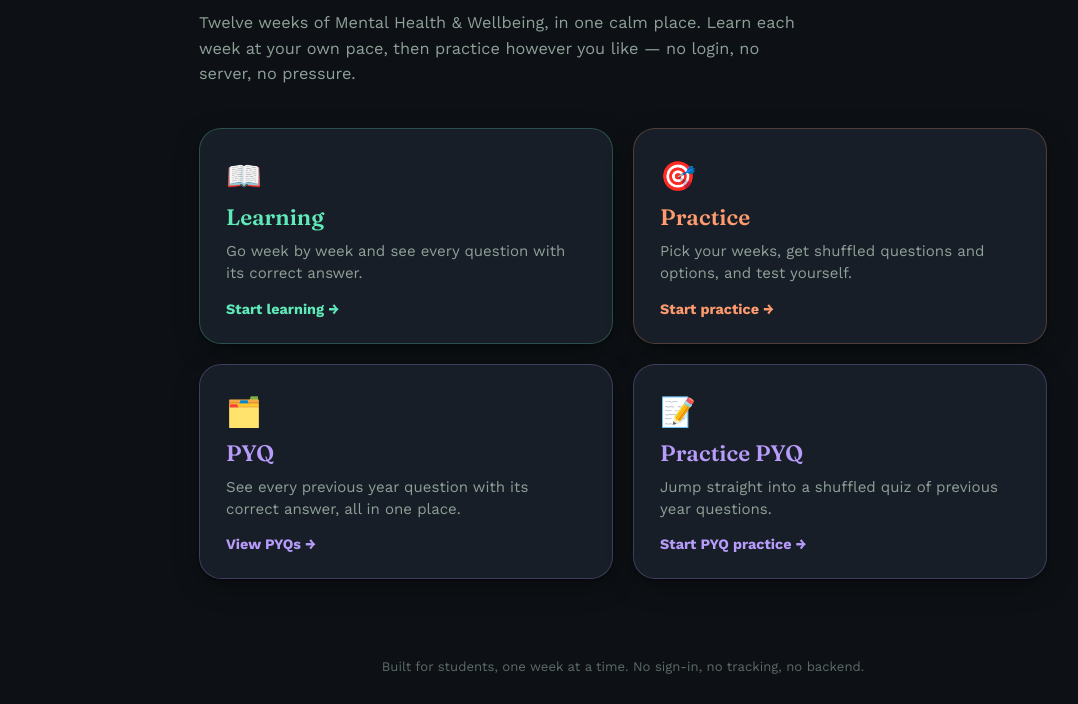
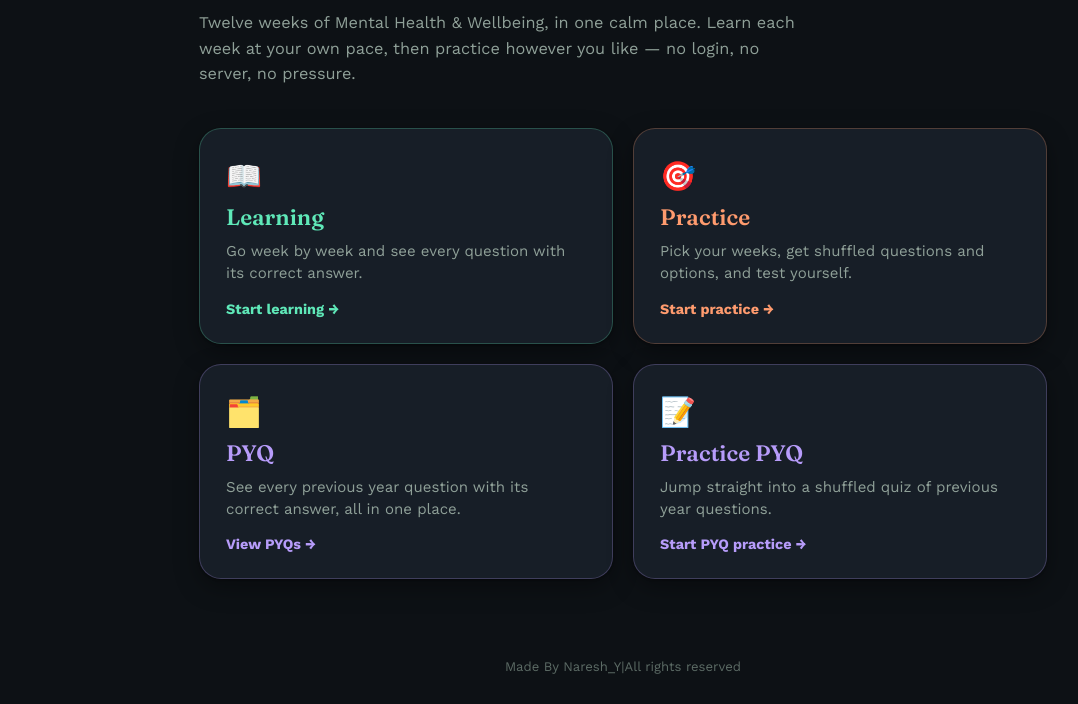
Before and after one commit to Naresh-Y4/quiznest, a plain HTML site: page index.html in a window 1280 px wide. Shown: the part 225-929 px from the top of the page, without its empty margins (17-1095 px from the left). Drawn offline with nearby package versions, Linux system fonts and the light colour scheme.

Commit message:
Update html

```diff
--- a/index.html
+++ b/index.html
@@ -151,7 +151,7 @@
 </main>
 
 <footer class="site-footer">
-  <p>Built for students, one week at a time. No sign-in, no tracking, no backend.</p>
+  <p>Made By Naresh_Y|All rights reserved</p>
 </footer>
 
 <script src="js/data.js"></script>
```
